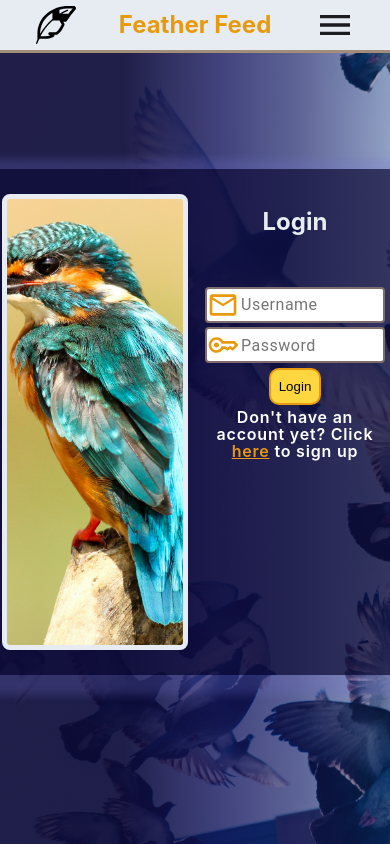
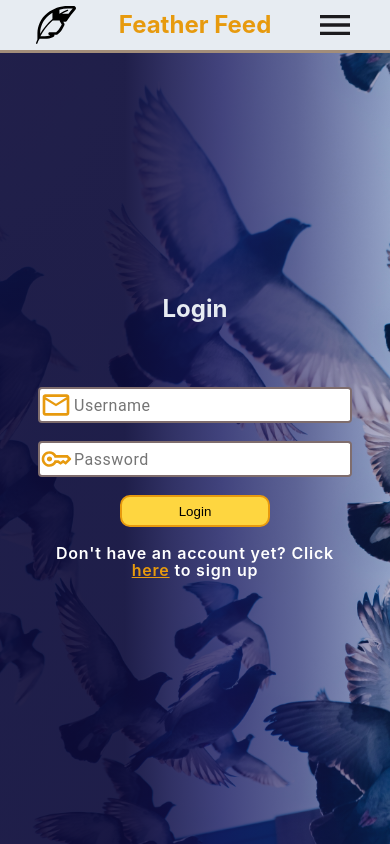
Before and after one commit to bubblecup-12/VogelSocialMedia, a React (Create React App) app in the folder code/frontend/: page / in a window 390 px wide. Built offline with nearby package versions, Linux system fonts and the light colour scheme.

Commit message:
Mobile view of Signup and Login

```diff
--- a/code/frontend/src/Login.css
+++ b/code/frontend/src/Login.css
@@ -13,26 +13,12 @@
     flex-direction: column;
     height: 100vh; /* Full viewport height */
     width: 100vw; /* Full viewport width */
-    position: absolute; /* Change from absolute to relative */
+    position: absolute;
     background: var(--gradient-blue-backround-mobile, linear-gradient(270deg, rgba(20, 15, 86, 0.27) 0%, rgba(20, 15, 86, 0.58) 24%, rgba(20, 15, 86, 0.74) 43%, rgba(17, 13, 71, 0.82) 56%, rgba(13, 10, 56, 0.90) 68%), url('../public/assets/images/BirdsSky.jpg') lightgray 50% / cover no-repeat);
     align-items: center;
     justify-content: center;
     min-width: 300px;
     min-height: 400px;
-}
-
-.login-login{
-    display: flex;
-    flex-direction: row;
-    border-radius: 4px;
-    background: rgba(13, 10, 56, 0.71);
-    box-shadow: 0px 5px 8.9px 15px rgba(115, 116, 206, 0.25);
-    align-items: center;
-    justify-content: start;
-    width: 50vw;
-    height: 60vh;
-    min-height: 300px;
-    min-width: 400px;
 }
 
 .login-text{
@@ -53,12 +39,21 @@
     line-height: 40px; /* 166.667% */
 }
 
+.login-icon{
+    height: 32px;
+    width: 32px;
+    aspect-ratio: 1/1;
+    align-self: center;
+}
+
 .login-button{
     display: inline-flex;
-    padding: 9px 8px;
+    padding: auto;
     justify-content: center;
     align-items: center;
     gap: 10px;
+    width: 150px;
+    height: 32px;
 
     border-radius: 10px;
     border: 2px solid var(--Rotkehlchen-orange-default);
@@ -102,12 +97,54 @@
     line-height: var(--Static-Body-Large-Line-Height, 24px); /* 150% */
     letter-spacing: var(--Static-Body-Large-Tracking, 0.5px);
 }
+.login-link{
+    color: var(--Rotkehlchen-orange-default, #E79A0E);
 
-.login-icon{
-    height: 32px;
-    width: 32px;
-    aspect-ratio: 1/1;
-    align-self: center;
+    /* Body-M */
+    font-family: Inter;
+    font-size: 16px;
+    font-style: normal;
+    font-weight: 600;
+    line-height: 17px;
+    letter-spacing: 0.8px;
+}
+
+.login-signup{
+    color: #FFF;
+    text-align: center;
+
+    /* Body-M */
+    font-family: Inter;
+    font-size: 1rem;
+    font-style: normal;
+    font-weight: 600;
+    line-height: 17px; /* 106.25% */
+    letter-spacing: 0.8px;
+}
+
+.login-part{
+    display: flex;
+    padding: 8px 40px 40px 40px;
+    flex-direction: column;
+    justify-content: center;
+    align-items: center;
+    gap: 18px;
+}
+
+/* Desktop view*/
+@media only screen and (min-width: 768px) {
+    .login-login{
+        display: flex;
+        flex-direction: row;
+        border-radius: 4px;
+        background: rgba(13, 10, 56, 0.71);
+        box-shadow: 0px 5px 8.9px 15px rgba(115, 116, 206, 0.25);
+        align-items: center;
+        justify-content: start;
+        width: 50vw;
+        height: 60vh;
+        min-height: 300px;
+        min-width: 400px;
     }
 
     .login-image{
@@ -148,37 +185,12 @@
         padding:3%;
         display: flex;
         flex-direction: column;
-    justify-content: flex-start;
+        justify-content: center;
         align-items: center;
         gap: 1%;
     }
 
-.login-signup{
-    color: #FFF;
-    text-align: center;
 
-    /* Body-M */
-    font-family: Inter;
-    font-size: 16px;
-    font-style: normal;
-    font-weight: 600;
-    line-height: 17px; /* 106.25% */
-    letter-spacing: 0.8px;
-}
 
-.login-link{
-    color: var(--Rotkehlchen-orange-default, #E79A0E);
-
-    /* Body-M */
-    font-family: Inter;
-    font-size: 16px;
-    font-style: normal;
-    font-weight: 600;
-    line-height: 17px;
-    letter-spacing: 0.8px;
-}
-
-/* Desktop view*/
-@media only screen and (min-width: 768px) {
 
 }
```
Lines whose indentation alone changed are shown as unchanged.
